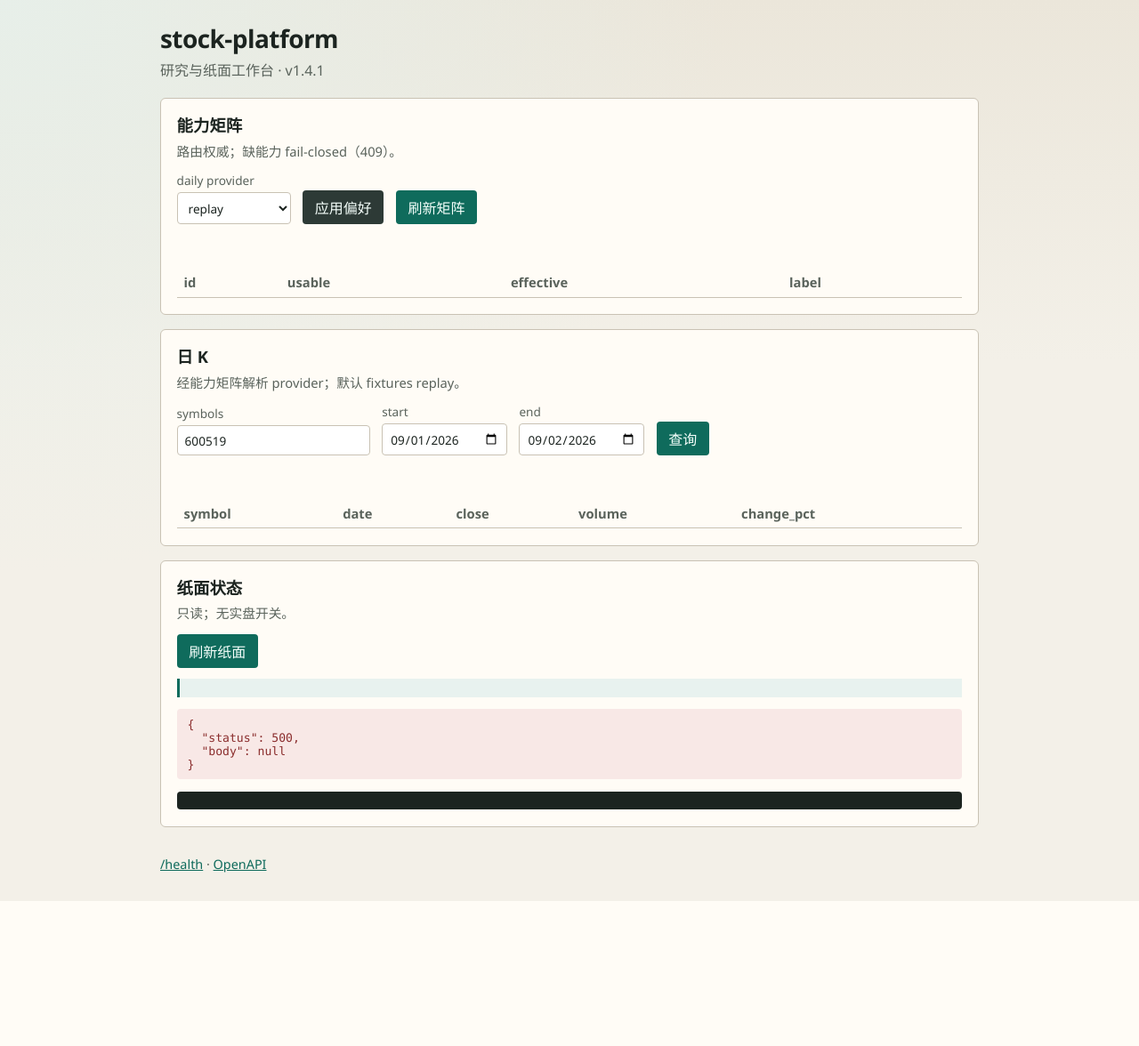
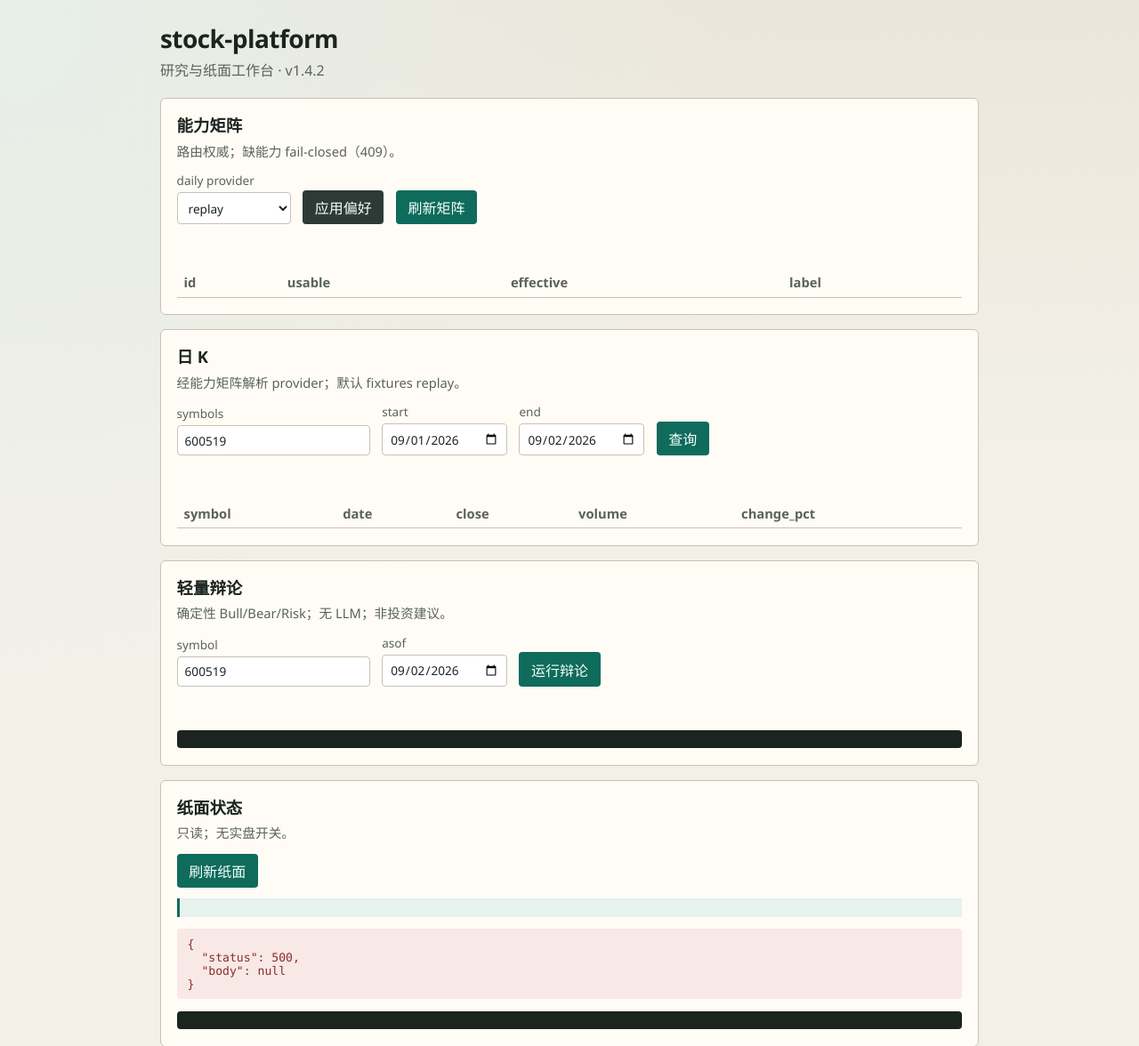
Before and after one commit to deTian0/stock-platform, a FastAPI app: page / in a window 1280 px wide. Shown: the top 1176 px of the page at 89% size. Before the commit the page ends 1013 px from the top, so only its background shows below. Run offline with FastAPI, Linux system fonts and the light colour scheme; data that the repository does not hold is empty.

Commit message:
feat(workbench): expose debate API and UI as v1.4.2
Add /api/debate/report and a #debate panel that runs deterministic Bull/Bear/Risk scoring.

Co-authored-by: Cursor <cursoragent@cursor.com>

```diff
--- a/apps/workbench/pyproject.toml
+++ b/apps/workbench/pyproject.toml
@@ -4,7 +4,7 @@ build-backend = "setuptools.build_meta"
 
 [project]
 name = "stock-platform-workbench"
-version = "1.4.1"
+version = "1.4.2"
 description = "Minimal research workbench shell for stock-platform."
 readme = "README.md"
 requires-python = ">=3.10"
--- a/apps/workbench/src/stock_platform_workbench/__init__.py
+++ b/apps/workbench/src/stock_platform_workbench/__init__.py
@@ -2,4 +2,4 @@
 
 from __future__ import annotations
 
-__version__ = "1.4.1"
+__version__ = "1.4.2"
--- a/apps/workbench/src/stock_platform_workbench/static/app.js
+++ b/apps/workbench/src/stock_platform_workbench/static/app.js
@@ -149,11 +149,32 @@
     }
   }
 
+  async function loadDebate(event) {
+    if (event) event.preventDefault();
+    const errEl = $("debate-error");
+    clearError(errEl);
+    $("debate-meta").textContent = "";
+    const symbol = $("debate-symbol").value.trim();
+    const asof = $("debate-asof").value;
+    const params = new URLSearchParams({ symbol: symbol });
+    if (asof) params.set("asof", asof);
+    try {
+      const data = await fetchJson("/api/debate/report?" + params.toString());
+      $("debate-meta").textContent =
+        "verdict=" + data.verdict + " · net=" + (data.score && data.score.net);
+      $("debate-json").textContent = JSON.stringify(data, null, 2);
+    } catch (e) {
+      showError(errEl, e.detail || String(e));
+      $("debate-json").textContent = "";
+    }
+  }
+
   function boot() {
     $("btn-matrix").addEventListener("click", loadMatrix);
     $("btn-pref").addEventListener("click", applyPreference);
     $("btn-paper").addEventListener("click", loadPaper);
     $("daily-form").addEventListener("submit", loadDaily);
+    $("debate-form").addEventListener("submit", loadDebate);
     loadMatrix();
     loadPaper();
   }
--- a/apps/workbench/src/stock_platform_workbench/templates/index.html
+++ b/apps/workbench/src/stock_platform_workbench/templates/index.html
@@ -77,6 +77,23 @@
       </div>
     </section>
 
+    <section id="debate" class="panel">
+      <h2>轻量辩论</h2>
+      <p class="hint">确定性 Bull/Bear/Risk；无 LLM；非投资建议。</p>
+      <form id="debate-form" class="row">
+        <label>symbol
+          <input id="debate-symbol" name="symbol" value="600519" autocomplete="off" />
+        </label>
+        <label>asof
+          <input id="debate-asof" name="asof" type="date" value="2026-09-02" />
+        </label>
+        <button type="submit">运行辩论</button>
+      </form>
+      <p id="debate-meta" class="status" aria-live="polite"></p>
+      <pre id="debate-error" class="error" hidden></pre>
+      <pre id="debate-json" class="code"></pre>
+    </section>
+
     <section id="paper" class="panel">
       <h2>纸面状态</h2>
       <p class="hint">只读；无实盘开关。</p>
--- a/packages/agents/src/stock_platform_agents/__init__.py
+++ b/packages/agents/src/stock_platform_agents/__init__.py
@@ -17,4 +17,4 @@ __all__ = [
     "build_review_report",
 ]
 
-__version__ = "1.4.1"
+__version__ = "1.4.2"
--- a/packages/execution/src/stock_platform_execution/__init__.py
+++ b/packages/execution/src/stock_platform_execution/__init__.py
@@ -53,4 +53,4 @@ __all__ = [
     "validate_simulation_profile",
 ]
 
-__version__ = "1.4.1"
+__version__ = "1.4.2"
--- a/packages/providers/src/stock_platform_providers/__init__.py
+++ b/packages/providers/src/stock_platform_providers/__init__.py
@@ -67,4 +67,4 @@ __all__ = [
     "reset_provider_registry",
 ]
 
-__version__ = "1.4.1"
+__version__ = "1.4.2"
--- a/packages/research/src/stock_platform_research/__init__.py
+++ b/packages/research/src/stock_platform_research/__init__.py
@@ -18,4 +18,4 @@ __all__ = [
     "score_lvrev",
 ]
 
-__version__ = "1.4.1"
+__version__ = "1.4.2"
```
Also changed, not shown: apps/workbench/src/stock_platform_workbench/routes/agents.py (+20 -1 lines), apps/workbench/tests/test_app.py (+15 -0 lines), docs/ROADMAP.md (+3 -3 lines), CHANGELOG.md, 5 other files.
